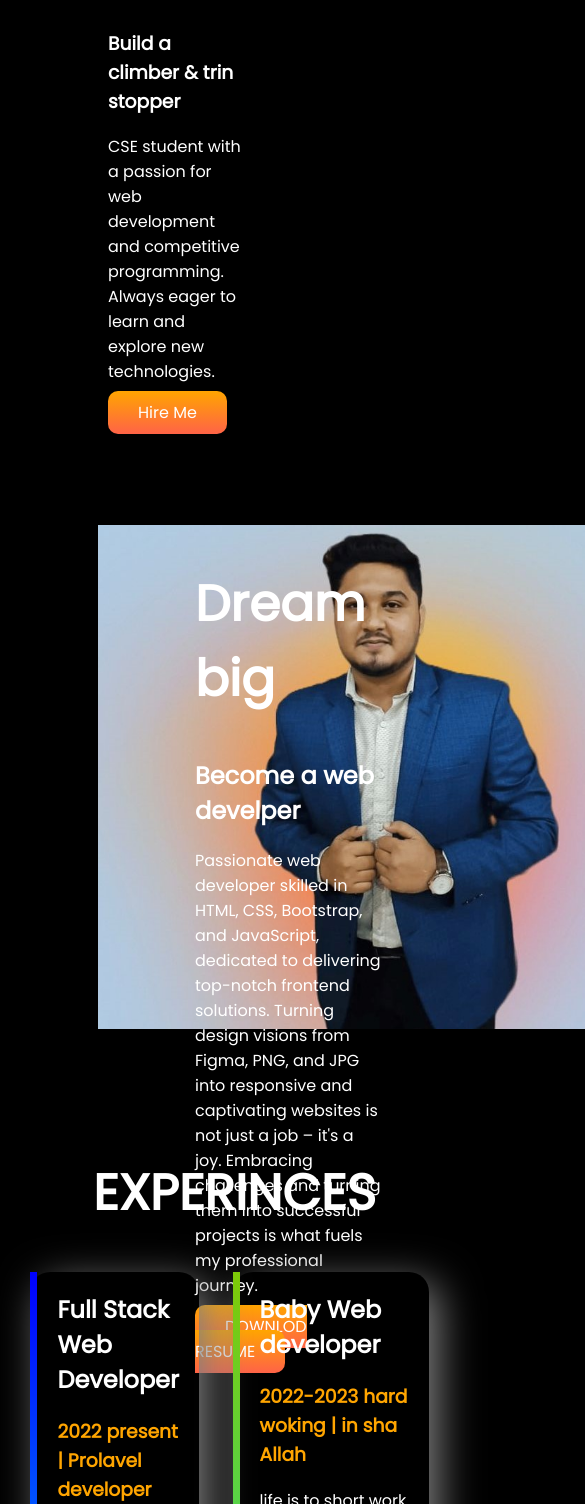
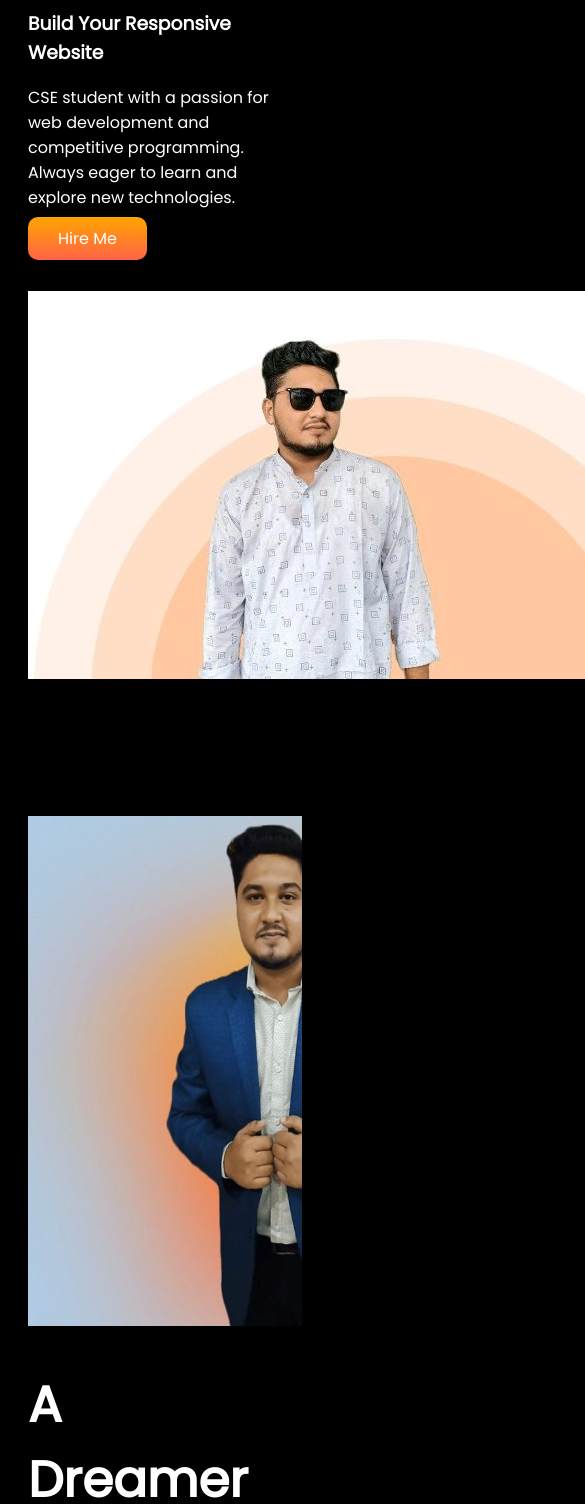
Before and after one commit to Tohidul0/developer-portfolio, a plain HTML site: page index.html in a window 390 px wide. Shown: the part 496-2000 px from the top of the page, 585 px wide, since content can reach past the window. Drawn offline with Linux system fonts and the light colour scheme.

Commit message:
responsive & padding margin change

```diff
--- a/index.html
+++ b/index.html
@@ -11,29 +11,40 @@
     <link rel="stylesheet" href="style.css">
 </head>
 <body>
+    <!-- first section start here------------------------------------>
     <section class="first">
 
         <div class="half">
             <h1>WELCOME TO</h1>
             <h1><span class="cl">Tohidul</span> World!</h1>
-            <h3>Build a climber & trin stopper</h3>
+            <h3>Build Your Responsive Website</h3>
             <p>CSE student with a passion for web development and competitive programming. Always eager to learn and explore new technologies.</p>
            <a class="hireme" href="https://www.linkedin.com/in/mohammad-tohidul-alam-361115265/" target="_blank">Hire Me</a>
         </div>
-        <div class="half"><img  src="image/akil.jpeg" alt="amr pic"></div>
+        <div class="half"><img id="image" src="image/akil.jpeg" alt="amr pic"></div>
 
     </section>
-    <section class="dream">
-        <div class="half">
-            <img id="dash" src="image/akil1.jpeg" alt="2nd pic">
-        </div>
-        <div class="half">
-            <h1>Dream big</h1>
-            <h2>Become a web develper</h2>
-            <p>Passionate web developer skilled in HTML, CSS, Bootstrap, and JavaScript, dedicated to delivering top-notch frontend solutions. Turning design visions from Figma, PNG, and JPG into responsive and captivating websites is not just a job – it's a joy. Embracing challenges and turning them into successful projects is what fuels my professional journey.</p>
-            <a class="hireme" target="_blank" href="">DOWNLOD RESUME</a>
+    <!--End first section------------------------------------------------------>
+
+
+
+
+    <!--Second section start here------------------------------------>
+    <section class="second">
+        <div class="dream">
+            <div  class="half" id="image2">
+                <img id="dash" src="image/akil1.jpeg" alt="2nd pic">
+            </div>
+            <div class="half">
+                <h1>A Dreamer</h1>
+                <h2>Become a web develper</h2>
+                <p>Passionate web developer skilled in HTML, CSS, Bootstrap, and JavaScript,dedicated to delivering top-notch frontend solutions. Turning design visions from Figma, PNG, and JPG into responsive and captivating websites is not just a job – it's a joy. Embracing challenges and turning them into successful projects is what fuels my professional journey.</p>
+                <a class="hireme" target="_blank" href="">DOWNLOD RESUME</a>
+            </div>
         </div>
     </section>
+
+    <!-- third section strat here------------------------------------------->
     <section class="experience">
         <div>
             <h1 id="dane">EXPERINCES</h1>
@@ -41,9 +52,9 @@
 
         <div class="last">
             <div  id="box" class="shadow">
-                <h2>Full Stack Web Developer</h2>
+                <h2>Front-End Web Developer</h2>
                 <h3 class="cl">2022 present | Prolavel developer</h3>
-                <p>c jnki c++ jani ro onk kichui jani javascript shiksi shumith vai theke c r c++ shiksi anisul vai theke jamil sir e dorary diche cp amr matha gure tao kori shobi jkbvrekjvnrf berm vdkmn ejdlkd gohhnm ,sdcjkhfckwn kjhckljc jljslihlweflkp</p>
+                <p> My journey in web development began with a fascination for transforming ideas into interactive and visually stunning websites. From conceptualizing to coding, I thrive on turning visions into reality. I specialize in [mention key skills and technologies you're proficient in], and I'm always excited to explore new challenges and stay at the forefront of industry trends.</p>
             </div>
             <div id="box2" class="shadow">
                 <h2>Baby Web developer</h2>
--- a/style.css
+++ b/style.css
@@ -11,35 +11,50 @@ h1{
     color:orange;
 }
 .first{
+    margin: 80px;
     display:flex;
-    margin-left: 100px ;
+
 }
 .half{
-    width:50%;
+    padding: 0px 20px;
 }
+
+#image2{
+    display: flex;
+    justify-content: left;
+
+}
+
 .hireme{
    text-decoration: none;
    background-image:linear-gradient(orange,tomato);
    color:white;
    padding: 10px 30px;
    border-radius: 10px;
+   overflow: hidden;
 }
 .dream{
     display:flex;
+    justify-content: space-between;
+    margin :80px;
+    overflow: hidden;
 }
 section{
-    margin-top: 100px;
+    padding-bottom: 50px;
 
 }
+
 #dash{
-  width 50%;
-  height: 60%;
-  margin-left: 90px;
+    width: 500px;
+    height: 510px;
+
 }
 .last{
     display:flex;
 
+
 }
+
 .shadow
 {
 
@@ -51,26 +66,61 @@ section{
     padding-right: 20px;
     border-radius: 20px;
  }
-.experience{
-    margin-top: -250px;
-}
+
 #box{
     border-left: 7px solid;
     border-image:linear-gradient(blue,cyan);
     border-image-slice: 1;
+    overflow: hidden;
 }
 #box2{
     border-left: 7px solid;
     border-image:linear-gradient(rgb(126, 201, 7),rgb(9, 233, 203));
     border-image-slice: 1;
+    overflow: hidden;
 }
 #dane{
-    margin-left: 85px;
+   margin-left: 100px;
+   margin-top: -80px;
 }
 
-
+/*
 .half:hover {
     transform: scale(1.1);
     transition: transform 0.3s ease;
     filter: grayscale(0%);
   }
+  */
+
+
+
+
+  /* responsive start here for mobile or small devices---------------------------------*/
+  @media only screen and (max-width: 600px) {
+    .first{
+        flex-direction: column;
+        margin-left: 0;
+    }
+    .half{
+
+        margin-bottom: 20px px;
+    }
+    #image{
+        padding-top: 40px;
+    }
+    .dream{
+        flex-direction: column;
+        margin-left: 0;
+
+    }
+
+    .last{
+        display:block;
+    }
+    .experience{
+        margin-top: -100px;
+    }
+    #box{
+        margin-bottom: 40px;
+    }
+  }
```
